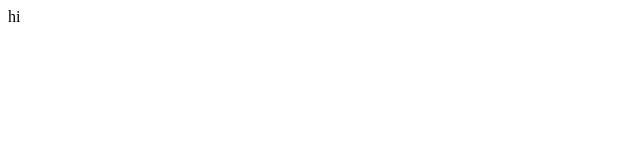
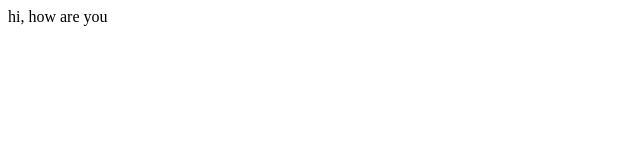
Before and after one commit to sohail0419/freestyle, a plain HTML site: page index.html in a window 1280 px wide. Shown: the full height of the page, 0-640 px from the left. Drawn offline with Linux system fonts and the light colour scheme.

Commit message:
Update index.html

```diff
--- a/index.html
+++ b/index.html
@@ -1,5 +1,5 @@
 <html>
 	<body>
-		hi
+		hi, how are you
 	</body>
 </html>
```
